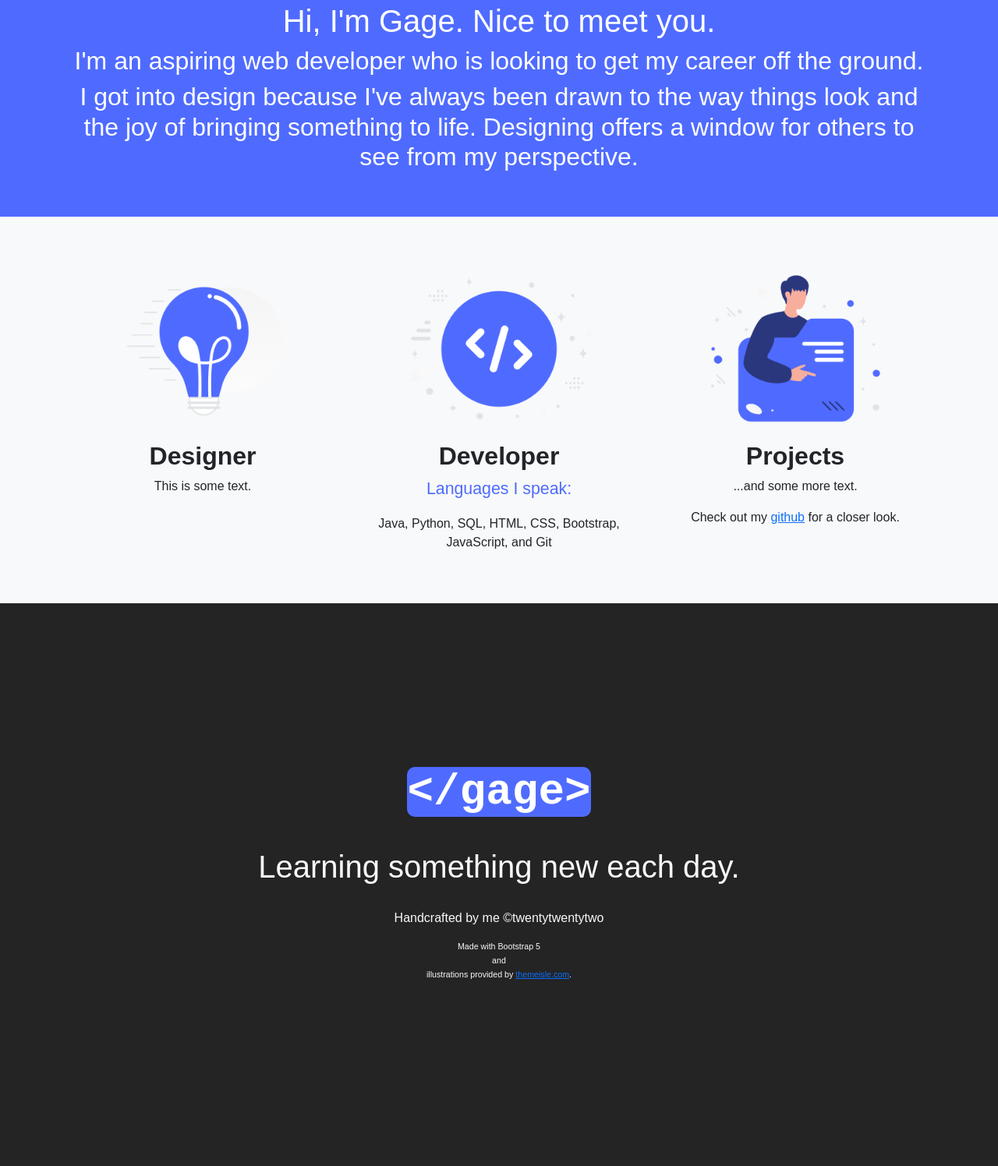
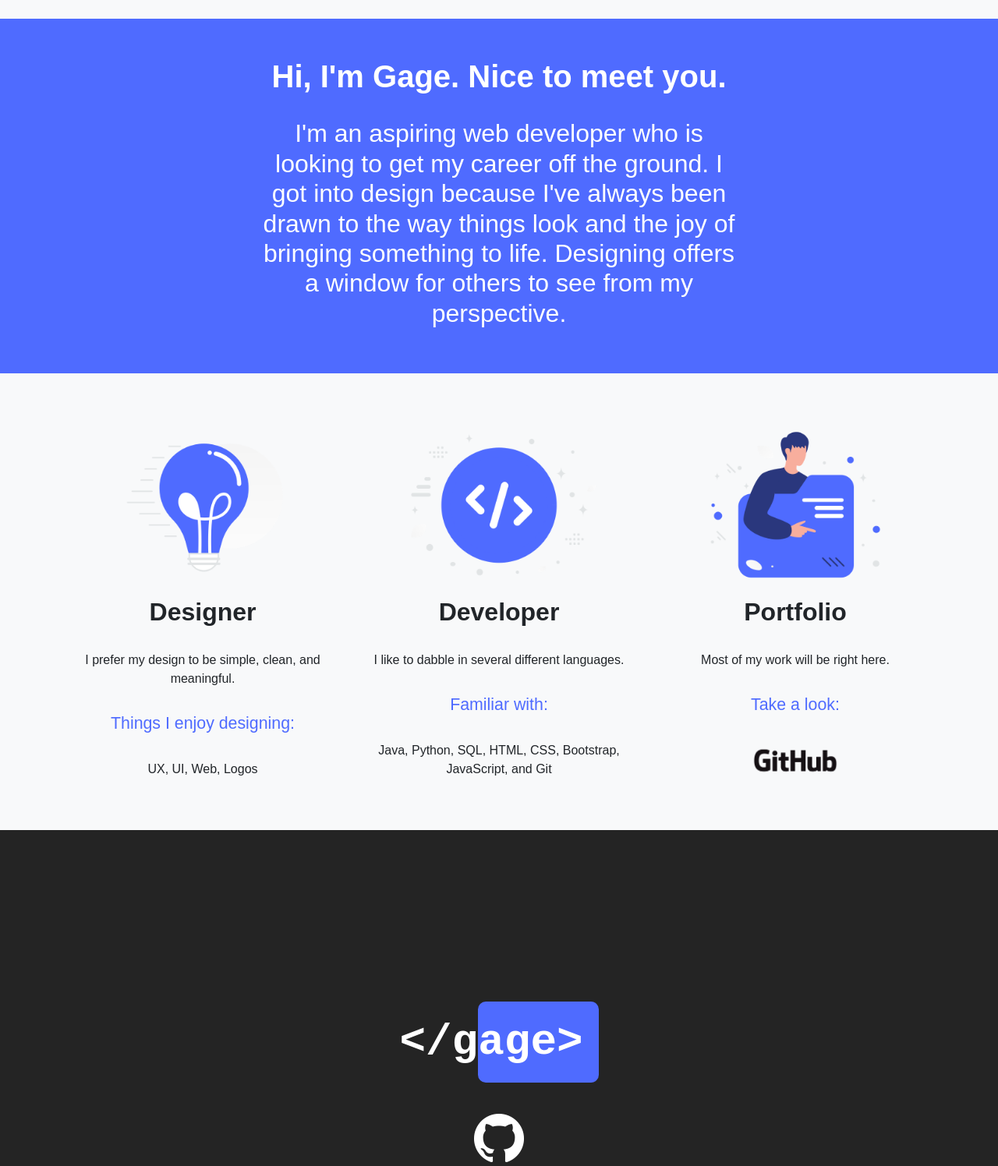
Before and after one commit to gagenzmer/portfolio, a plain HTML site: page index.html in a window 1280 px wide. Shown: the part 1054-2550 px from the top of the page at 78% size. Before the commit the page ends 2364 px from the top, so only its background shows below. Drawn offline with nearby package versions, Linux system fonts and the light colour scheme.

Commit message:
refactoring
Made adjustments to styling and corrected grammar and spelling

```diff
--- a/index.html
+++ b/index.html
@@ -1,7 +1,7 @@
 <!DOCTYPE html>
 <html>
     <head>
-        <title>Gage Genzmer | Designer, Front End Developer</title>
+        <title>Gage Genzmer | Designer, Frontend Developer</title>
         <meta charset="urf-8">
         <meta name="viewport" content="width=device-width, initial-scale=1">
         <link href="https://cdn.jsdelivr.net/npm/bootstrap@5.2.0/dist/css/bootstrap.min.css" rel="stylesheet">
@@ -12,7 +12,7 @@
         <nav class="navbar navbar-expand-sm bg-light">
                 <ul class="navbar-nav container">
                     <li class="nav-item">
-                        <a class="nav-link nav-logo" href="#">&lt;g<span class="nav-logo-span">age&gt;</span></a>
+                        <span class="nav-link nav-logo">&lt;g<span class="nav-logo-span">age&gt;</span></span>
                     </li>
                     <li class="nav-item">
                         <a class="nav-link nav-link-option" href="#">contact</a>
@@ -23,16 +23,16 @@
         </nav>
         <section class="container-fluid text-center intro bg-light text-dark">
             <div class="container">
-                <h1>Designer, Front End Developer</h1>
-                <h2>Welcome to my portfolio. I'm excited to share my passion for coding and design, please have a look around!</h2>
+                <h1 class="intro-title">Designer, Frontend Developer</h1>
+                <h2>Welcome to my portfolio.</h2>
+                <h2>I'm excited to share my passion for coding and design, please have a look around!</h2>
             </div>
             <img class="img-fluid" src=".\img\177.png">
         </section>
         <section class="container-fluid text-center about">
-            <div class="container">
-                <h1>Hi, I'm Gage. Nice to meet you.</h1>
-                <h2 class="">I'm an aspiring web developer who is looking to get my career off the ground.</h2>
-                <h2>I got into design because I've always been drawn to the way things look and the joy of bringing something to life. Designing offers a window for others to see from my perspective.</h2>
+            <div class="container col-sm-6">
+                <h1 class="about-title">Hi, I'm Gage. Nice to meet you.</h1>
+                <h2>I'm an aspiring web developer who is looking to get my career off the ground. I got into design because I've always been drawn to the way things look and the joy of bringing something to life. Designing offers a window for others to see from my perspective.</h2>
             </div>
         </section>
         <section class="container-fluid text-center bg-light text-dark projects">
@@ -41,29 +41,34 @@
                     <div class="col-sm-4">
                         <img class="img-fluid" src=".\img\86.png">
                         <h1 class="column-title">Designer</h1>
-                        <p>This is some text.</p>
+                        <p>I prefer my design to be simple, clean, and meaningful.</p>
+                        <p class="list-title">Things I enjoy designing:</p>
+                        <p>UX, UI, Web, Logos</p>
                     </div>
                     <div class="col-sm-4">
                         <img class="img-fluid" src=".\img\151.png">
                         <h1 class="column-title">Developer</h1>
-                        <p class="list-title">Languages I speak:</p>
+                        <p>I like to dabble in several different languages.</p>
+                        <p class="list-title">Familiar with:</p>
                         <p>Java, Python, SQL, HTML, CSS, Bootstrap, JavaScript, and Git</p>
 
                     </div>
                     <div class="col-sm-4">
                         <img class="img-fluid" src=".\img\181.png">
-                        <h1 class="column-title">Projects</h1>
-                        <p>...and some more text.</p>
-                        <p>Check out my <a href="https://github.com/gagenzmer/">github</a> for a closer look.</p>
+                        <h1 class="column-title">Portfolio</h1>
+                        <p>Most of my work will be right here.</p>
+                        <p class="list-title">Take a look:</p>
+                        <a href="https://github.com/gagenzmer/"><img src=".\img\GitHub_Logo.png" height="50px" width="auto"></a>
                     </div>
                 </div>
             </div>
         </section>
         <footer class="container-fluid text-center text-light footer">
             <div class="container">
-                <div class="">
-                    <span class="footer-logo">&lt;&#47;<span class="footer-logo-span">gage&gt;</span></span>
+                <div class="footer-logo">
+                    <span>&lt;&#47;g<span class="footer-logo-box">age&gt;</span></span>
                 </div>
+                <a href="https://github.com/gagenzmer/"><img class="img-fluid" src=".\img\GitHub-Mark-Light-64px.png"></a>
                 <h1 class="footer-title">Learning something new each day.</h1>
                 <p class="motto">Handcrafted by me &copy;twentytwentytwo</p>
                 <p class="fine-print">Made with Bootstrap 5</p>
--- a/main.css
+++ b/main.css
@@ -21,17 +21,26 @@ body {
     color:rgb(63, 63, 63);
 }
 
-
-
 .nav-link-option {
     font-size: 18pt;
     padding-left: 10px;
     float: right;
 }
 
+.intro-title {
+    margin-bottom: 30px;
+    font-size: 32pt;
+    font-weight: bold;
+}
+
 .intro {
     padding-top: 100px;
     padding-bottom: 50px;
+}
+
+.about-title {
+    margin-bottom: 30px;
+    font-weight: bold;
 }
 
 .about {
@@ -44,22 +53,29 @@ body {
 }
 
 .column-title {
+    margin-bottom: 30px;
     font-weight: bolder;
     font-size: 24pt;
 }
 
 .list-title {
+    margin: 30px 0;
     font-weight: 100;
     font-size: 16pt;
     color: #4F6BFF;
 }
 
 .footer-logo {
+    margin-bottom: 50px;
     font-size: 42pt;
     font-family: 'Courier New', Courier, monospace;
     font-weight: bold;
-    text-align: right;
+    text-align: center;
     color: white;
+}
+
+.footer-logo-box {
+    padding: 20px 20px 20px 0;
     background-color: #4F6BFF;
     border-radius: 10px;
 }
@@ -69,7 +85,7 @@ body {
 }
 
 .footer {
-    padding-top: 200px;
+    padding-top: 230px;
     padding-bottom: 50px;
 }
 
```
Also changed, not shown: img/GitHub-Mark-120px-plus.png (added), img/GitHub-Mark-32px.png (added), img/GitHub-Mark-64px.png (added), img/GitHub-Mark-Light-120px-plus.png (added), img/GitHub-Mark-Light-32px.png (added), img/GitHub-Mark-Light-64px.png (added), img/GitHub_Logo.png (added), img/GitHub_Logo_White.png (added).
